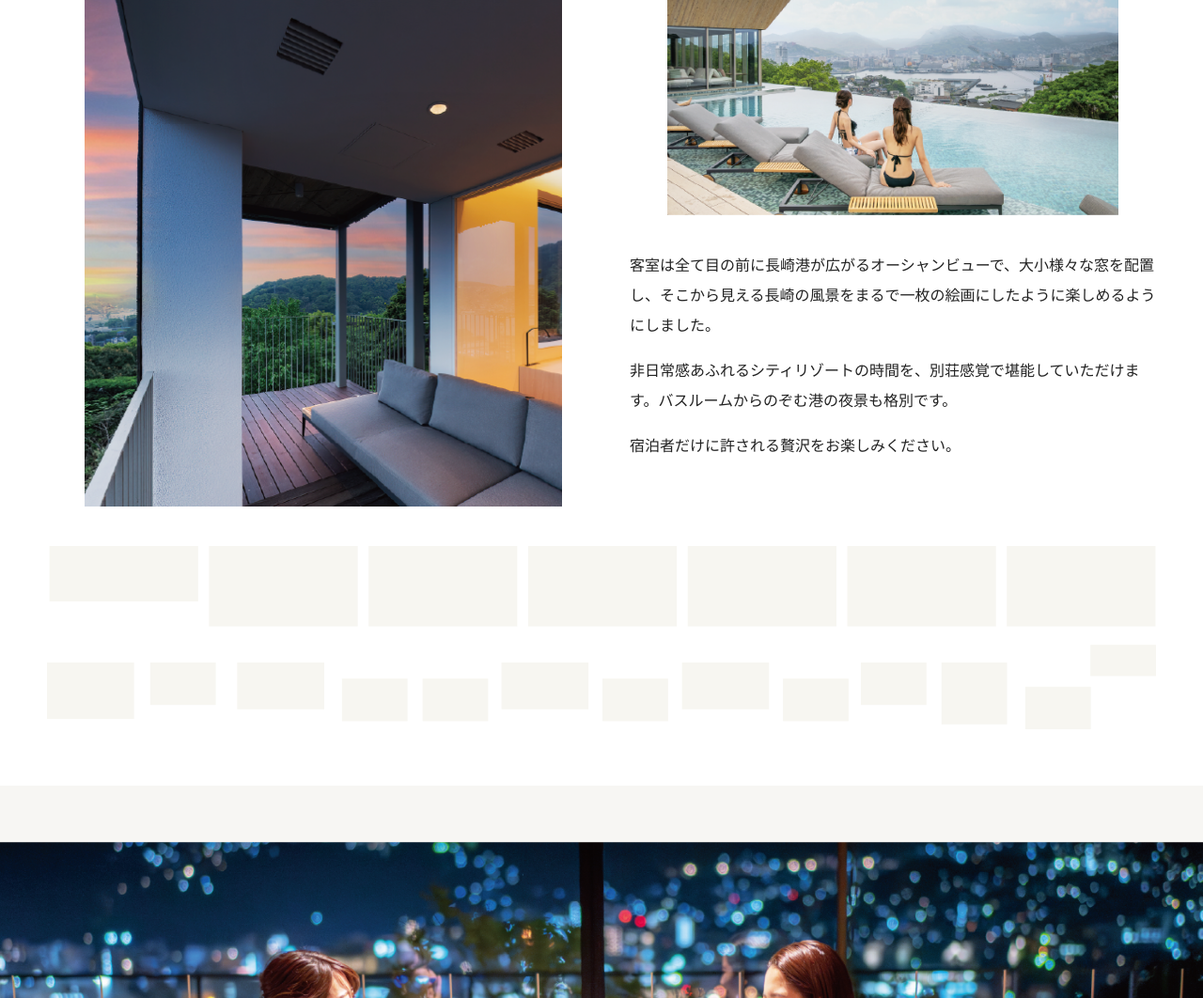
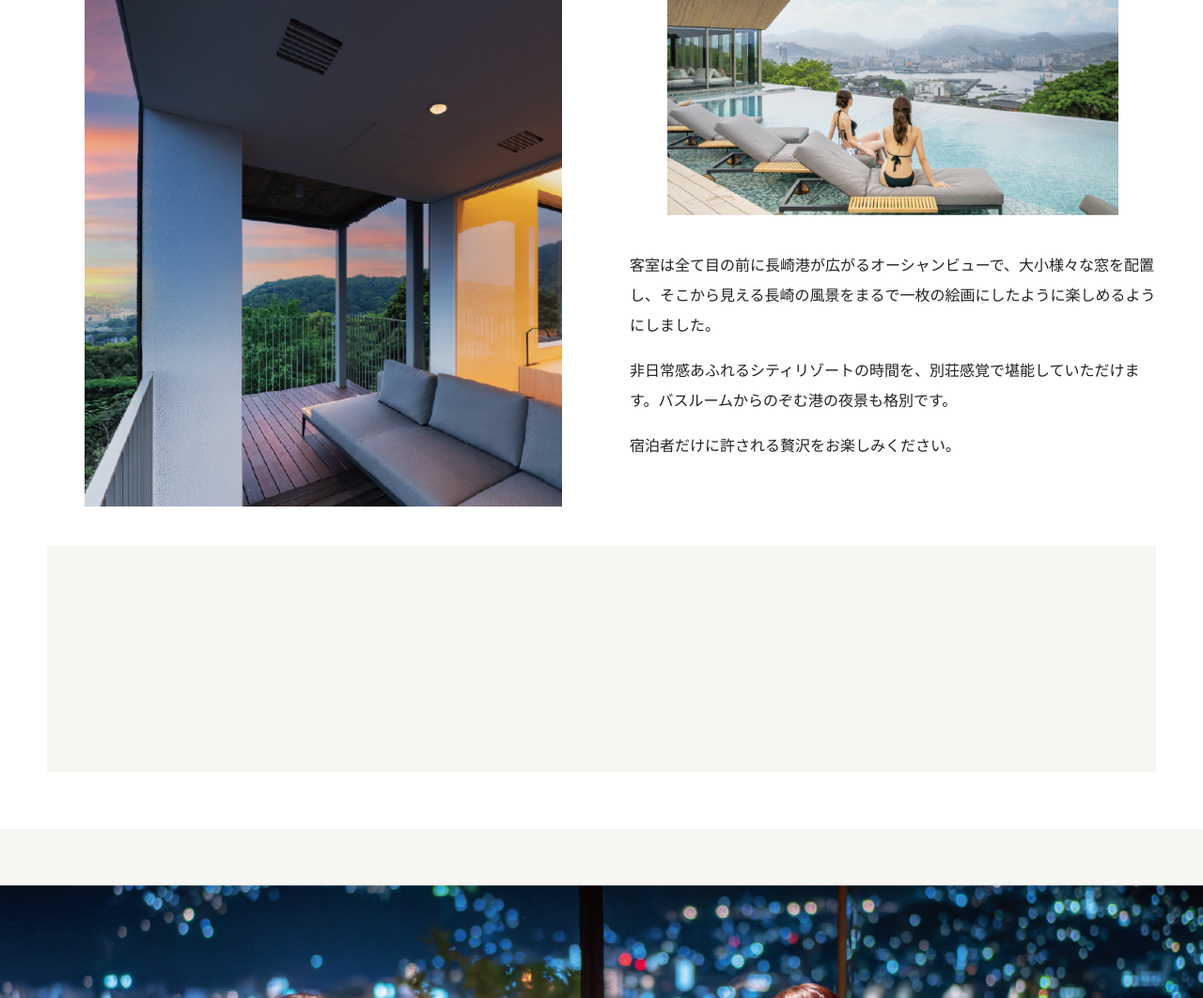
Before and after one commit to syu5687/gt-hotels, a PHP site: page /gtn.php in a window 1280 px wide. Shown: the part 713-1775 px from the top of the page at 94% size. Run offline with PHP 8.4, Linux system fonts and the light colour scheme.

Commit message:
Update gtn.css

```diff
--- a/_assets/css/gtn.css
+++ b/_assets/css/gtn.css
@@ -326,3 +326,10 @@
   object-position: center;
   background: #e1e1e1;
 }
+
+/* back1.svg用の背景帯 */
+.rooms-deco--band {
+  background: #f7f6f3;   /* セクション背景色 */
+  padding: 28px 0 18px;
+  text-align: center;
+}
```
